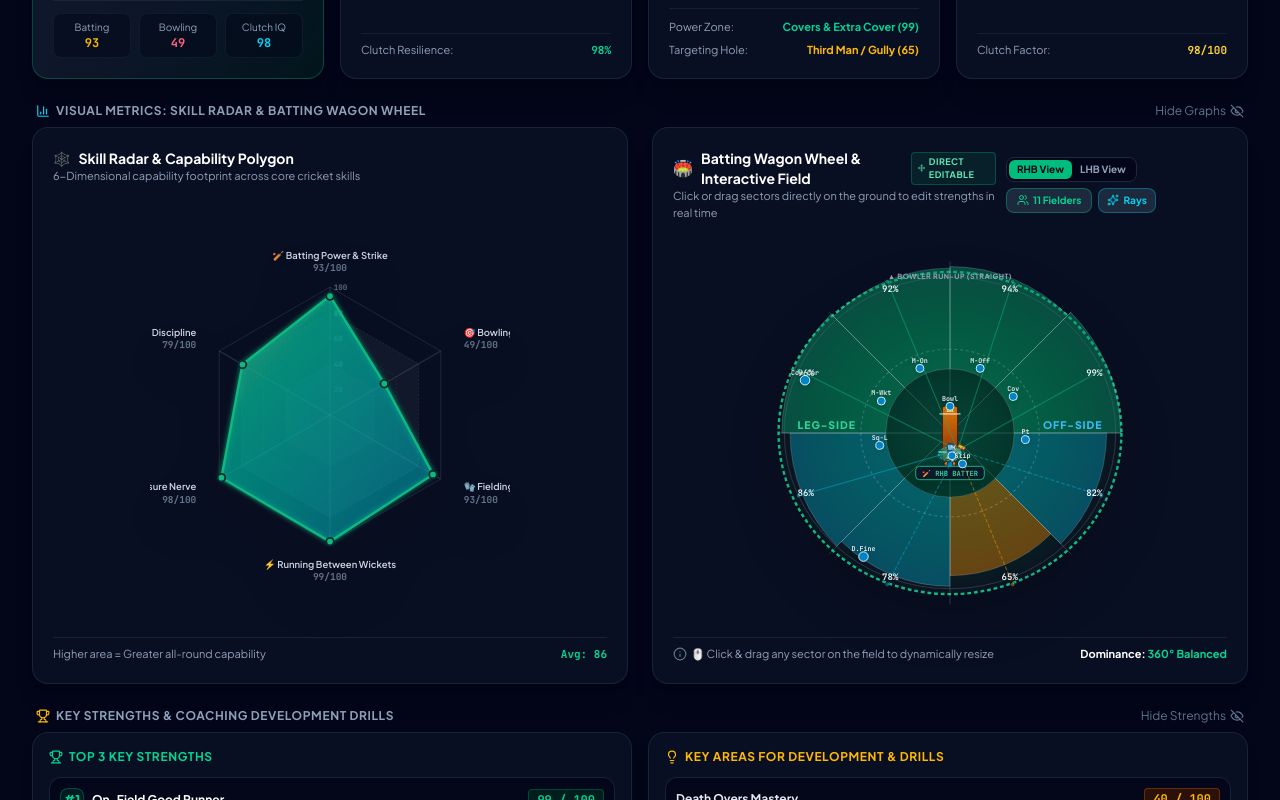
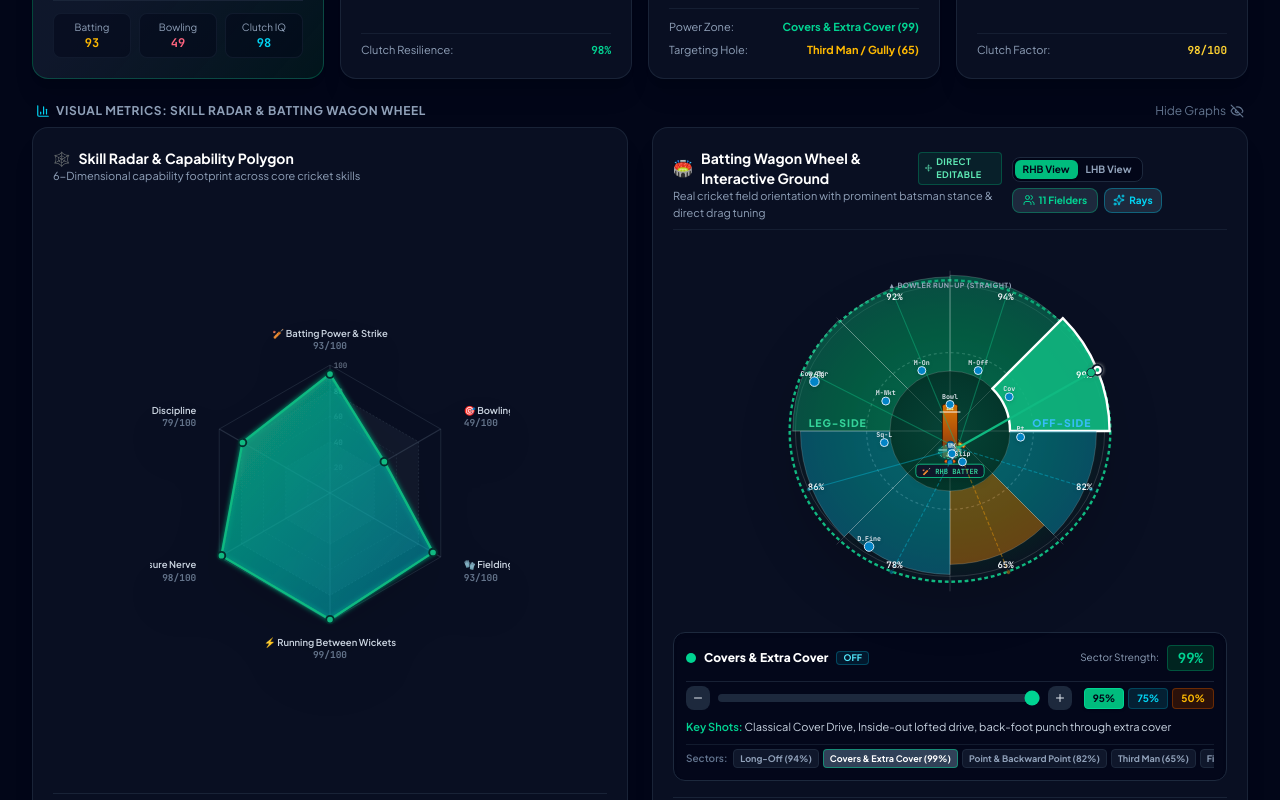
Before and after one commit to sharathhc529/cricket-meter, a React (Vite) app: page / in a window 1280 px wide. Shown: the part 860-1660 px from the top of the page. Built offline with nearby package versions, Linux system fonts and the light colour scheme.

Commit message:
fix: move wagon wheel editing slider below ground graphic

```diff
--- a/src/components/WagonWheelChart.tsx
+++ b/src/components/WagonWheelChart.tsx
@@ -1,7 +1,7 @@
 import React, { useState, useRef, useEffect } from 'react';
 import { CricketerProfile, FieldSectors, CalculatedStrengthMetrics } from '../types/cricket';
 import { FIELD_SECTOR_LABELS } from '../utils/strengthCalculator';
-import { Compass, Info, Users, Eye, EyeOff, Sparkles, Sliders, Plus, Minus, Move } from 'lucide-react';
+import { Compass, Info, Users, Eye, EyeOff, Sparkles, Sliders, Plus, Minus, Move, Check } from 'lucide-react';
 
 interface WagonWheelChartProps {
   player: CricketerProfile;
@@ -60,7 +60,9 @@ export const WagonWheelChart: React.FC<WagonWheelChartProps> = ({
   metrics,
   onChangeFieldSector,
 }) => {
-  const [activeSectorKey, setActiveSectorKey] = useState<keyof FieldSectors | null>(null);
+  // Default selected sector to the player's strongest sector so controls are always ready
+  const [selectedSectorKey, setSelectedSectorKey] = useState<keyof FieldSectors>(metrics.strongestSector.key);
+  const [hoveredSectorKey, setHoveredSectorKey] = useState<keyof FieldSectors | null>(null);
   const [showFielders, setShowFielders] = useState<boolean>(true);
   const [showRays, setShowRays] = useState<boolean>(true);
   const [isDragging, setIsDragging] = useState<boolean>(false);
@@ -72,14 +74,15 @@ export const WagonWheelChart: React.FC<WagonWheelChartProps> = ({
   const isLeftHanded = player.battingHand === 'Left-hand bat';
   const [viewStance, setViewStance] = useState<'RHB' | 'LHB'>(isLeftHanded ? 'LHB' : 'RHB');
 
-  // Keep view stance in sync when player changes
+  // Keep view stance and selected sector in sync when player changes
   useEffect(() => {
     setViewStance(player.battingHand === 'Left-hand bat' ? 'LHB' : 'RHB');
+    setSelectedSectorKey(metrics.strongestSector.key);
   }, [player.id, player.battingHand]);
 
-  const size = 420;
+  const size = 390;
   const center = size / 2;
-  const groundRadius = center - 30;
+  const groundRadius = center - 26;
   const thirtyYardRadius = groundRadius * 0.52;
 
   // Real cricket orientation:
@@ -148,11 +151,11 @@ export const WagonWheelChart: React.FC<WagonWheelChartProps> = ({
     `;
   };
 
-  const getStrengthColor = (val: number, isHovered: boolean) => {
-    if (val >= 90) return isHovered ? '#10b981' : '#059669'; // Emerald
-    if (val >= 78) return isHovered ? '#06b6d4' : '#0891b2'; // Cyan
-    if (val >= 65) return isHovered ? '#f59e0b' : '#d97706'; // Amber
-    return isHovered ? '#f43f5e' : '#e11d48'; // Rose
+  const getStrengthColor = (val: number, isHighlighted: boolean) => {
+    if (val >= 90) return isHighlighted ? '#10b981' : '#059669'; // Emerald
+    if (val >= 78) return isHighlighted ? '#06b6d4' : '#0891b2'; // Cyan
+    if (val >= 65) return isHighlighted ? '#f59e0b' : '#d97706'; // Amber
+    return isHighlighted ? '#f43f5e' : '#e11d48'; // Rose
   };
 
   // Typical standard 11 fielding positions for a balanced field
@@ -172,14 +175,14 @@ export const WagonWheelChart: React.FC<WagonWheelChartProps> = ({
     { name: 'Deep Mid-Wicket', short: 'Cow Cnr', angle: isLHB ? 70 : -70, r: groundRadius * 0.9, ring: 'deep' },
   ];
 
-  const activeSector = activeSectorKey
-    ? {
+  // Active sector to show in tuning panel: hovered sector if any, otherwise the selected sector
+  const activeSectorKey = hoveredSectorKey || selectedSectorKey;
+  const activeSector = {
     key: activeSectorKey,
     ...FIELD_SECTOR_LABELS[activeSectorKey],
     value: player.fieldSectors[activeSectorKey],
     ...DETAILED_SHOT_INFO[activeSectorKey],
-      }
-    : null;
+  };
 
   // Striker batting crease coordinates
   const strikerY = center + 22;
@@ -212,7 +215,7 @@ export const WagonWheelChart: React.FC<WagonWheelChartProps> = ({
     if (!onChangeFieldSector) return;
     setIsDragging(true);
     setDragSectorKey(sectorKey);
-    setActiveSectorKey(sectorKey);
+    setSelectedSectorKey(sectorKey);
     const val = calculateValueFromCoords(e.clientX, e.clientY);
     if (val !== null) {
       onChangeFieldSector(sectorKey, val);
@@ -256,21 +259,21 @@ export const WagonWheelChart: React.FC<WagonWheelChartProps> = ({
   };
 
   return (
-    <div className="bg-slate-900/60 border border-slate-800/80 rounded-2xl p-5 shadow-xl flex flex-col items-center justify-between relative overflow-hidden">
+    <div className="bg-slate-900/60 border border-slate-800/80 rounded-2xl p-5 shadow-xl flex flex-col justify-between relative overflow-hidden space-y-4">
       {/* Header with Title and Stance / Fielders Toggles */}
-      <div className="w-full flex flex-col sm:flex-row sm:items-center justify-between gap-2.5 mb-2">
+      <div className="w-full flex flex-col sm:flex-row sm:items-center justify-between gap-2.5 pb-2 border-b border-slate-800/60">
         <div>
           <div className="flex items-center gap-2">
             <span className="text-base">🏟️</span>
             <h3 className="text-sm font-bold text-white">
-              Batting Wagon Wheel & Interactive Field
+              Batting Wagon Wheel & Interactive Ground
             </h3>
             <span className="px-1.5 py-0.5 rounded text-[9px] font-bold bg-emerald-500/10 text-emerald-300 border border-emerald-500/30 uppercase tracking-wider flex items-center gap-1">
               <Move className="w-2.5 h-2.5" /> Direct Editable
             </span>
           </div>
           <p className="text-[11px] text-slate-400">
-            Click or drag sectors directly on the ground to edit strengths in real time
+            Real cricket field orientation with prominent batsman stance & direct drag tuning
           </p>
         </div>
 
@@ -330,8 +333,8 @@ export const WagonWheelChart: React.FC<WagonWheelChartProps> = ({
         </div>
       </div>
 
-      {/* Cricket Ground SVG */}
-      <div className="relative w-full flex items-center justify-center py-1">
+      {/* Cricket Ground SVG (Completely Unobscured, Zero Overlays) */}
+      <div className="relative w-full flex items-center justify-center">
         <svg
           ref={svgRef}
           viewBox={`0 0 ${size} ${size}`}
@@ -340,7 +343,7 @@ export const WagonWheelChart: React.FC<WagonWheelChartProps> = ({
           onMouseLeave={handleSvgMouseUp}
           onTouchMove={handleSvgTouchMove}
           onTouchEnd={handleSvgMouseUp}
-          className={`w-full max-w-[400px] h-auto drop-shadow-2xl select-none ${
+          className={`w-full max-w-[370px] h-auto drop-shadow-2xl select-none ${
             isDragging ? 'cursor-grabbing' : 'cursor-default'
           }`}
         >
@@ -414,7 +417,7 @@ export const WagonWheelChart: React.FC<WagonWheelChartProps> = ({
           {/* Sector Arcs (Heatmap & Interactive Drag Surfaces) */}
           {sectorConfigs.map((sec) => {
             const val = player.fieldSectors[sec.key];
-            const isHovered = activeSectorKey === sec.key || dragSectorKey === sec.key;
+            const isHighlighted = activeSectorKey === sec.key;
             // Radius expands outwards proportional to player strength
             const sectorRadius = thirtyYardRadius + (val / 100) * (groundRadius - thirtyYardRadius);
             const pathData = describeSectorArc(
@@ -435,20 +438,21 @@ export const WagonWheelChart: React.FC<WagonWheelChartProps> = ({
                 key={sec.key}
                 className="cursor-pointer transition-all duration-150"
                 onMouseEnter={() => {
-                  if (!isDragging) setActiveSectorKey(sec.key);
+                  if (!isDragging) setHoveredSectorKey(sec.key);
                 }}
                 onMouseLeave={() => {
-                  if (!isDragging) setActiveSectorKey(null);
+                  if (!isDragging) setHoveredSectorKey(null);
                 }}
+                onClick={() => setSelectedSectorKey(sec.key)}
                 onMouseDown={(e) => handleSectorMouseDown(sec.key, e)}
               >
                 {/* Visual Arc Slice */}
                 <path
                   d={pathData}
-                  fill={getStrengthColor(val, isHovered)}
-                  fillOpacity={isHovered ? 0.92 : 0.45}
-                  stroke={isHovered ? '#ffffff' : 'rgba(255,255,255,0.22)'}
-                  strokeWidth={isHovered ? 2.5 : 0.8}
+                  fill={getStrengthColor(val, isHighlighted)}
+                  fillOpacity={isHighlighted ? 0.92 : 0.45}
+                  stroke={isHighlighted ? '#ffffff' : 'rgba(255,255,255,0.22)'}
+                  strokeWidth={isHighlighted ? 2.5 : 0.8}
                   className="transition-all duration-150"
                 />
 
@@ -458,7 +462,7 @@ export const WagonWheelChart: React.FC<WagonWheelChartProps> = ({
                   y={labelPos.y}
                   textAnchor="middle"
                   dominantBaseline="central"
-                  fill={isHovered ? '#ffffff' : '#f1f5f9'}
+                  fill={isHighlighted ? '#ffffff' : '#f1f5f9'}
                   fontSize="9.5"
                   fontFamily="JetBrains Mono, monospace"
                   fontWeight="800"
@@ -467,8 +471,8 @@ export const WagonWheelChart: React.FC<WagonWheelChartProps> = ({
                   {val}%
                 </text>
 
-                {/* Interactive Drag Handle (shown on hovered/active sector) */}
-                {isHovered && (
+                {/* Interactive Drag Handle (shown on hovered/selected sector) */}
+                {isHighlighted && (
                   <g className="pointer-events-none" filter="url(#handleGlow)">
                     <circle
                       cx={handlePos.x}
@@ -715,8 +719,8 @@ export const WagonWheelChart: React.FC<WagonWheelChartProps> = ({
             <g id="shot-trajectories" className="pointer-events-none">
               {sectorConfigs.map((sec) => {
                 const val = player.fieldSectors[sec.key];
-                const isHovered = activeSectorKey === sec.key;
-                if (!isHovered && activeSectorKey !== null) return null; // focus on hovered
+                const isHighlighted = activeSectorKey === sec.key;
+                if (!isHighlighted && hoveredSectorKey !== null) return null; // focus on hovered
 
                 const midAngle = (sec.startAngle + sec.endAngle) / 2;
                 const boundaryPt = polarToCartesian(center, center, groundRadius - 8, midAngle);
@@ -726,7 +730,7 @@ export const WagonWheelChart: React.FC<WagonWheelChartProps> = ({
                 const rayColor = getStrengthColor(val, true);
 
                 return (
-                  <g key={`ray-${sec.key}`} opacity={isHovered ? 1 : 0.45}>
+                  <g key={`ray-${sec.key}`} opacity={isHighlighted ? 1 : 0.45}>
                     {/* Main trajectory shot line */}
                     <line
                       x1={sweetSpotX}
@@ -734,14 +738,14 @@ export const WagonWheelChart: React.FC<WagonWheelChartProps> = ({
                       x2={boundaryPt.x}
                       y2={boundaryPt.y}
                       stroke={rayColor}
-                      strokeWidth={isHovered ? 2.5 : 1.2}
+                      strokeWidth={isHighlighted ? 2.5 : 1.2}
                       strokeDasharray={val >= 85 ? 'none' : '4,2'}
                     />
                     {/* Boundary Impact Dot */}
                     <circle
                       cx={boundaryPt.x}
                       cy={boundaryPt.y}
-                      r={isHovered ? 4.5 : 2.5}
+                      r={isHighlighted ? 4.5 : 2.5}
                       fill={rayColor}
                       stroke="#0f172a"
                       strokeWidth="1"
@@ -827,20 +831,36 @@ export const WagonWheelChart: React.FC<WagonWheelChartProps> = ({
             ▲ BOWLER RUN-UP (STRAIGHT)
           </text>
         </svg>
+      </div>
 
-        {/* Hover / Active Sector Details & Direct Tuning HUD Card */}
-        {activeSector && (
-          <div className="absolute bottom-2 left-3 right-3 bg-slate-950/95 border border-emerald-500/60 rounded-xl p-3 shadow-2xl backdrop-blur-md transition-all z-10 space-y-2">
+      {/* ============================================================== */}
+      {/* 🎛️ DEDICATED SECTOR TUNING & SHOT ZONE PANEL (MOVED ASIDE / BELOW GROUND) */}
+      {/* Zero overlap with the ground SVG! */}
+      {/* ============================================================== */}
+      <div className="bg-slate-950/80 border border-slate-800 rounded-xl p-3 shadow-inner space-y-2.5">
+        {/* Top Header of Tuning Panel */}
         <div className="flex items-center justify-between text-xs font-bold">
-              <span className="text-white flex items-center gap-1.5">
-                <span className="w-2.5 h-2.5 rounded-full bg-emerald-400" />
-                {activeSector.name} ({activeSector.side.toUpperCase()})
+          <div className="flex items-center gap-2">
+            <span className="w-2.5 h-2.5 rounded-full bg-emerald-400 animate-pulse" />
+            <span className="text-white font-extrabold">
+              {activeSector.name}
             </span>
+            <span
+              className={`px-1.5 py-0.2 rounded text-[9px] uppercase font-bold ${
+                activeSector.side === 'off'
+                  ? 'bg-cyan-500/10 text-cyan-300 border border-cyan-500/30'
+                  : 'bg-emerald-500/10 text-emerald-300 border border-emerald-500/30'
+              }`}
+            >
+              {activeSector.side.toUpperCase()}
+            </span>
+          </div>
+
           <div className="flex items-center gap-2">
             <span className="text-[10px] text-slate-400 font-normal hidden sm:inline">
-                  Drag on field or tune:
+              Sector Strength:
             </span>
-                <span className="font-mono text-emerald-400 text-sm font-black bg-emerald-950/80 px-2 py-0.5 rounded border border-emerald-800/80">
+            <span className="font-mono text-emerald-400 text-sm font-black bg-emerald-950/80 px-2.5 py-0.5 rounded border border-emerald-800/80">
               {activeSector.value}%
             </span>
           </div>
@@ -853,7 +873,7 @@ export const WagonWheelChart: React.FC<WagonWheelChartProps> = ({
             <button
               type="button"
               onClick={() => handleStepValue(activeSector.key, -5)}
-                  className="p-1 rounded bg-slate-800 hover:bg-slate-700 text-slate-200 transition cursor-pointer"
+              className="p-1.5 rounded-lg bg-slate-800 hover:bg-slate-700 text-slate-200 transition cursor-pointer"
               title="Decrease 5%"
             >
               <Minus className="w-3 h-3" />
@@ -866,14 +886,14 @@ export const WagonWheelChart: React.FC<WagonWheelChartProps> = ({
               max="99"
               value={activeSector.value}
               onChange={(e) => onChangeFieldSector(activeSector.key, parseInt(e.target.value))}
-                  className="flex-1 h-1.5 bg-slate-800 rounded-lg appearance-none cursor-pointer accent-emerald-400"
+              className="flex-1 h-2 bg-slate-800 rounded-lg appearance-none cursor-pointer accent-emerald-400"
             />
 
             {/* Plus 5% */}
             <button
               type="button"
               onClick={() => handleStepValue(activeSector.key, 5)}
-                  className="p-1 rounded bg-slate-800 hover:bg-slate-700 text-slate-200 transition cursor-pointer"
+              className="p-1.5 rounded-lg bg-slate-800 hover:bg-slate-700 text-slate-200 transition cursor-pointer"
               title="Increase 5%"
             >
               <Plus className="w-3 h-3" />
@@ -884,21 +904,33 @@ export const WagonWheelChart: React.FC<WagonWheelChartProps> = ({
               <button
                 type="button"
                 onClick={() => handleSetPresetValue(activeSector.key, 95)}
-                    className="px-1.5 py-0.5 rounded text-[9px] font-bold bg-emerald-950 text-emerald-400 border border-emerald-800 hover:bg-emerald-900 transition cursor-pointer"
+                className={`px-2 py-0.5 rounded text-[10px] font-bold border transition cursor-pointer ${
+                  activeSector.value >= 90
+                    ? 'bg-emerald-500 text-slate-950 border-emerald-400 shadow-sm'
+                    : 'bg-emerald-950/60 text-emerald-400 border-emerald-800/60 hover:bg-emerald-900'
+                }`}
               >
                 95%
               </button>
               <button
                 type="button"
                 onClick={() => handleSetPresetValue(activeSector.key, 75)}
-                    className="px-1.5 py-0.5 rounded text-[9px] font-bold bg-cyan-950 text-cyan-400 border border-cyan-800 hover:bg-cyan-900 transition cursor-pointer"
+                className={`px-2 py-0.5 rounded text-[10px] font-bold border transition cursor-pointer ${
+                  activeSector.value >= 70 && activeSector.value < 90
+                    ? 'bg-cyan-500 text-slate-950 border-cyan-400 shadow-sm'
+                    : 'bg-cyan-950/60 text-cyan-400 border-cyan-800/60 hover:bg-cyan-900'
+                }`}
               >
                 75%
               </button>
               <button
                 type="button"
                 onClick={() => handleSetPresetValue(activeSector.key, 50)}
-                    className="px-1.5 py-0.5 rounded text-[9px] font-bold bg-amber-950 text-amber-400 border border-amber-800 hover:bg-amber-900 transition cursor-pointer"
+                className={`px-2 py-0.5 rounded text-[10px] font-bold border transition cursor-pointer ${
+                  activeSector.value < 70
+                    ? 'bg-amber-500 text-slate-950 border-amber-400 shadow-sm'
+                    : 'bg-amber-950/60 text-amber-400 border-amber-800/60 hover:bg-amber-900'
+                }`}
               >
                 50%
               </button>
@@ -906,18 +938,39 @@ export const WagonWheelChart: React.FC<WagonWheelChartProps> = ({
           </div>
         )}
 
+        {/* Detailed Shots Description */}
         <div className="text-[11px] text-slate-300 leading-tight">
           <span className="text-emerald-400 font-semibold">Key Shots:</span> {activeSector.primaryShots}
         </div>
+
+        {/* Sector Quick Switcher Pills */}
+        <div className="pt-1 border-t border-slate-800/60 flex items-center gap-1 overflow-x-auto scrollbar-none text-[10px]">
+          <span className="text-slate-500 font-semibold mr-0.5">Sectors:</span>
+          {(Object.keys(FIELD_SECTOR_LABELS) as (keyof FieldSectors)[]).map((k) => {
+            const isCurrent = activeSector.key === k;
+            const shortName = FIELD_SECTOR_LABELS[k].name.split('/')[0].trim();
+            return (
+              <button
+                key={k}
+                onClick={() => setSelectedSectorKey(k)}
+                className={`px-1.5 py-0.5 rounded text-[9px] font-bold transition cursor-pointer whitespace-nowrap ${
+                  isCurrent
+                    ? 'bg-slate-700 text-white border border-emerald-400/50'
+                    : 'bg-slate-900 text-slate-400 border border-slate-800 hover:text-slate-200'
+                }`}
+              >
+                {shortName} ({player.fieldSectors[k]}%)
+              </button>
+            );
+          })}
         </div>
-        )}
       </div>
 
       {/* Footer Info */}
-      <div className="w-full pt-2 border-t border-slate-800/80 flex items-center justify-between text-[11px] text-slate-400">
+      <div className="w-full pt-1 border-t border-slate-800/80 flex items-center justify-between text-[11px] text-slate-400">
         <span className="flex items-center gap-1">
           <Info className="w-3.5 h-3.5 text-slate-500" />
-          <span>🖱️ Click & drag any sector on the field to dynamically resize</span>
+          <span>Click any slice or use the tuning bar below to adjust strengths</span>
         </span>
         <span className="font-bold text-white">
           Dominance: <span className="text-emerald-400">{metrics.fieldStrengthSide}</span>
```
Lines whose indentation alone changed are shown as unchanged.
